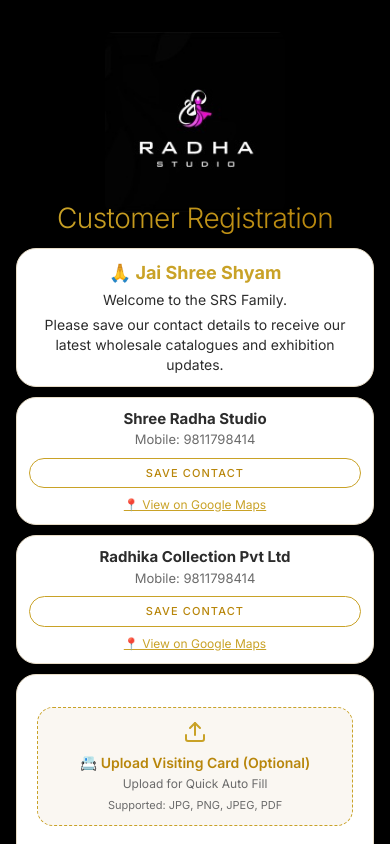
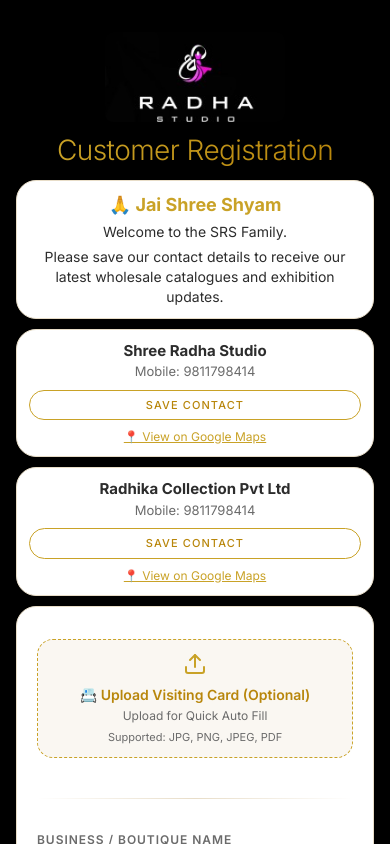
Before and after one commit to abhaysrsdev/SRS-EXHIBITION, a Next.js app: page / in a window 390 px wide. Shown: the top 844 px of the page. Built offline with nearby package versions, Linux system fonts and the light colour scheme.

Commit message:
Fix mobile UI spacing by cropping logo whitespace

```diff
--- a/components/LandingPageFull.tsx
+++ b/components/LandingPageFull.tsx
@@ -22,18 +22,26 @@
             1. HEADER
             ================================================== */}
         <header className="page-header anim-1" style={{ marginBottom: 12 }}>
+          <div style={{
+            width: '180px',
+            height: '90px',
+            margin: '0 auto 10px auto',
+            display: 'flex',
+            alignItems: 'center',
+            justifyContent: 'center',
+            overflow: 'hidden',
+            borderRadius: '8px'
+          }}>
             <img
               src="/logo.jpg"
               alt="Shree Radha Studio Logo"
               style={{
-              display: 'block',
-              margin: '0 auto -12px auto',
                 width: '180px',
-              height: 'auto',
-              objectFit: 'contain',
-              borderRadius: '8px'
+                height: '180px',
+                objectFit: 'contain'
               }}
             />
+          </div>
           <h1 className="page-heading">
             <span className="text-gold-gradient">Customer Registration</span>
           </h1>
```
Lines whose indentation alone changed are shown as unchanged.
